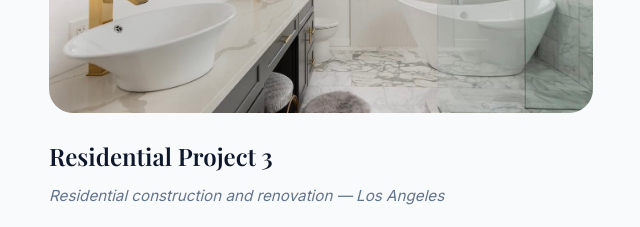
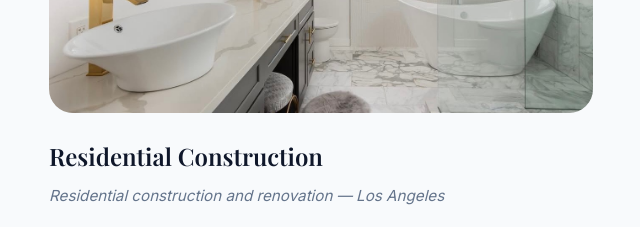
Before and after one commit to Lcedeno14/TrueLux, a website built with Vite: page index.html in a window 1280 px wide. Shown: the part 5820-6047 px from the top of the page, without its empty margins (23-663 px from the left). Built offline with nearby package versions, Linux system fonts and the light colour scheme.

Commit message:
Remove project numbers from website

```diff
--- a/index.html
+++ b/index.html
@@ -201,9 +201,9 @@
                 <!-- Project 3 -->
                 <div class="work-item" data-gallery="project3">
                     <div class="work-image-wrapper">
-                        <img src="/projects/IMG_4958.jpeg" alt="Residential Project 3" class="work-image" loading="lazy">
+                        <img src="/projects/IMG_4958.jpeg" alt="Residential Construction" class="work-image" loading="lazy">
                     </div>
-                    <h3 class="work-title">Residential Project 3</h3>
+                    <h3 class="work-title">Residential Construction</h3>
                     <p class="work-caption">Residential construction and renovation — Los Angeles</p>
                 </div>
             </div>
--- a/main.js
+++ b/main.js
@@ -234,7 +234,7 @@ const projectGalleries = {
         ]
     },
     project3: {
-        title: 'Residential Project 3',
+        title: 'Residential Construction',
         images: [
             '/projects/IMG_4958.jpeg',
             '/projects/IMG_4961.jpeg',
```
